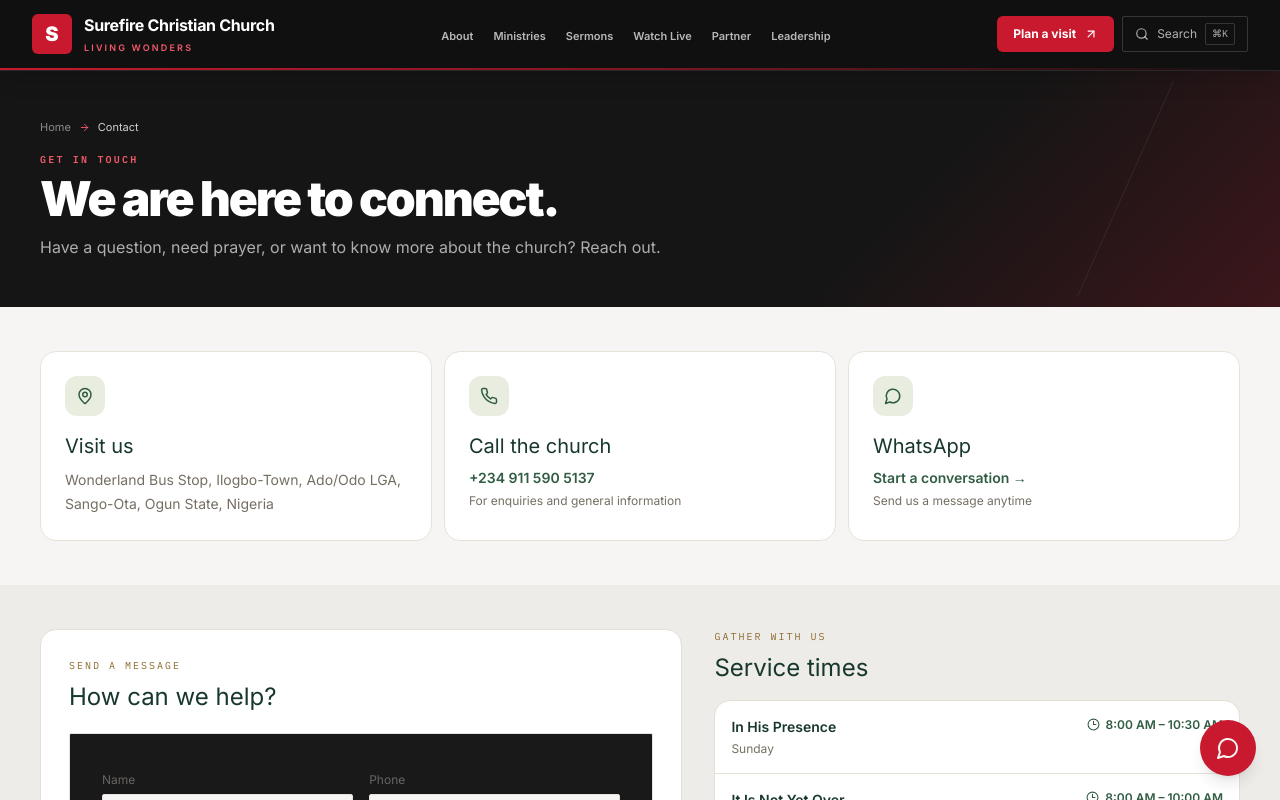
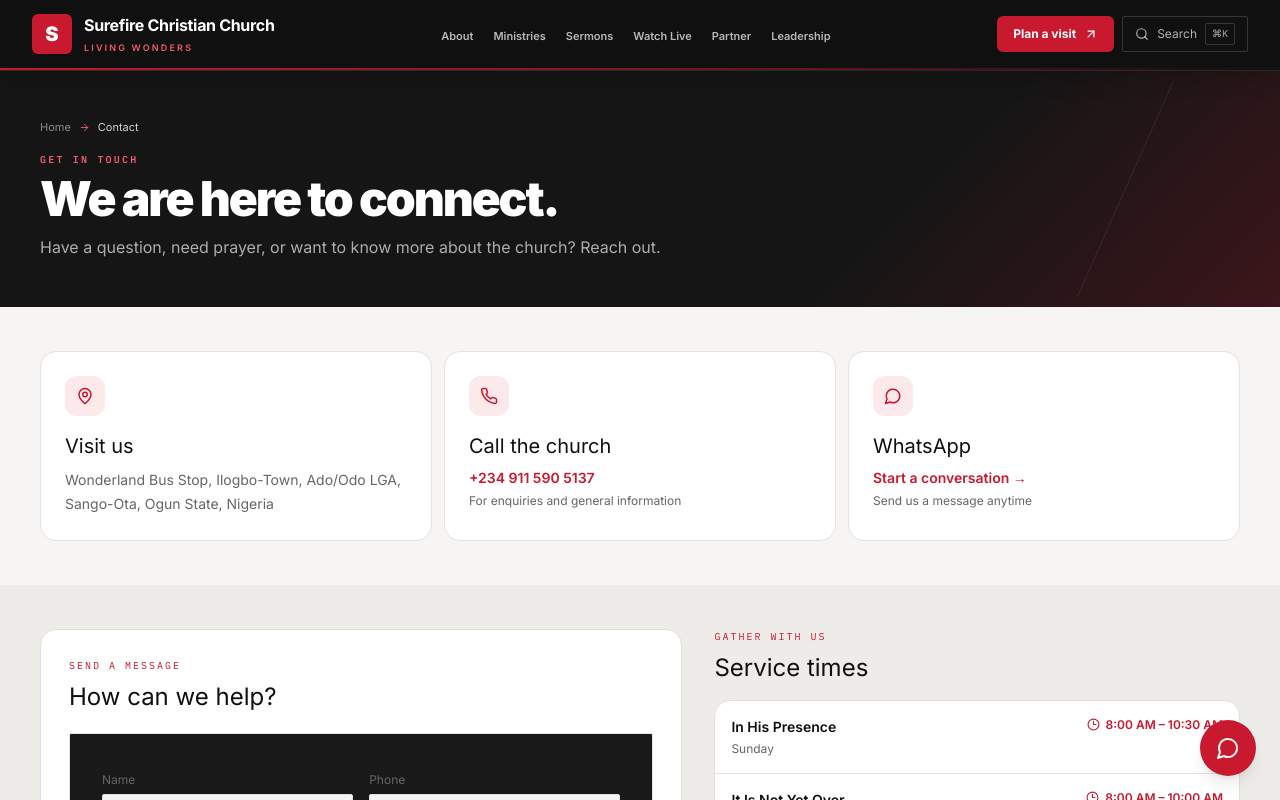
Before and after one commit to taiwoatlas/surefire-next, a Next.js app: page /contact in a window 1280 px wide. Shown: the top 800 px of the page. Built offline with nearby package versions, Linux system fonts and the light colour scheme; no server answers.

Commit message:
Align page styling with the black-and-red corporate design

```diff
--- a/app/contact/page.tsx
+++ b/app/contact/page.tsx
@@ -18,22 +18,22 @@ export default function ContactPage() {
 
       <Section tone="paper">
         <div className="grid gap-3 md:grid-cols-3">
-          <article className="rounded-2xl border border-[#e6e2d8] bg-white p-5 sm:p-6">
-            <span className="grid size-10 place-items-center rounded-xl bg-[#e9eddf] text-[#315d43]"><MapPin size={18} aria-hidden="true" /></span>
-            <h2 className="mt-4 font-display text-xl text-[#18382b]">Visit us</h2>
-            <p className="mt-2 text-sm leading-6 text-[#756f63]">{church.address}</p>
+          <article className="rounded-2xl border border-[#e4e1df] bg-white p-5 sm:p-6">
+            <span className="grid size-10 place-items-center rounded-xl bg-[#fbe9ec] text-[#c8192e]"><MapPin size={18} aria-hidden="true" /></span>
+            <h2 className="mt-4 font-display text-xl text-[#101010]">Visit us</h2>
+            <p className="mt-2 text-sm leading-6 text-[#686563]">{church.address}</p>
           </article>
-          <article className="rounded-2xl border border-[#e6e2d8] bg-white p-5 sm:p-6">
-            <span className="grid size-10 place-items-center rounded-xl bg-[#e9eddf] text-[#315d43]"><Phone size={18} aria-hidden="true" /></span>
-            <h2 className="mt-4 font-display text-xl text-[#18382b]">Call the church</h2>
-            <a href={`tel:${church.phone.church.replace(/\s/g, "")}`} className="mt-2 inline-block text-sm font-semibold text-[#315d43]">{church.phone.church}</a>
-            <p className="mt-1 text-xs text-[#756f63]">For enquiries and general information</p>
+          <article className="rounded-2xl border border-[#e4e1df] bg-white p-5 sm:p-6">
+            <span className="grid size-10 place-items-center rounded-xl bg-[#fbe9ec] text-[#c8192e]"><Phone size={18} aria-hidden="true" /></span>
+            <h2 className="mt-4 font-display text-xl text-[#101010]">Call the church</h2>
+            <a href={`tel:${church.phone.church.replace(/\s/g, "")}`} className="mt-2 inline-block text-sm font-semibold text-[#c8192e]">{church.phone.church}</a>
+            <p className="mt-1 text-xs text-[#686563]">For enquiries and general information</p>
           </article>
-          <article className="rounded-2xl border border-[#e6e2d8] bg-white p-5 sm:p-6">
-            <span className="grid size-10 place-items-center rounded-xl bg-[#e9eddf] text-[#315d43]"><MessageCircle size={18} aria-hidden="true" /></span>
-            <h2 className="mt-4 font-display text-xl text-[#18382b]">WhatsApp</h2>
-            <a href={`https://wa.me/${church.whatsapp.church}`} target="_blank" rel="noopener noreferrer" className="mt-2 inline-block text-sm font-semibold text-[#315d43]">Start a conversation →</a>
-            <p className="mt-1 text-xs text-[#756f63]">Send us a message anytime</p>
+          <article className="rounded-2xl border border-[#e4e1df] bg-white p-5 sm:p-6">
+            <span className="grid size-10 place-items-center rounded-xl bg-[#fbe9ec] text-[#c8192e]"><MessageCircle size={18} aria-hidden="true" /></span>
+            <h2 className="mt-4 font-display text-xl text-[#101010]">WhatsApp</h2>
+            <a href={`https://wa.me/${church.whatsapp.church}`} target="_blank" rel="noopener noreferrer" className="mt-2 inline-block text-sm font-semibold text-[#c8192e]">Start a conversation →</a>
+            <p className="mt-1 text-xs text-[#686563]">Send us a message anytime</p>
           </article>
         </div>
       </Section>
@@ -41,23 +41,23 @@ export default function ContactPage() {
       <Section tone="stone">
         <div className="grid gap-8 md:grid-cols-[1.1fr_.9fr] md:items-start">
           <div className="rounded-2xl border border-[#e2dfd5] bg-white p-5 sm:p-7">
-            <p className="font-mono text-[10px] uppercase tracking-[.2em] text-[#8b6b2c]">Send a message</p>
-            <h2 className="mt-2 font-display text-2xl text-[#18382b]">How can we help?</h2>
+            <p className="font-mono text-[10px] uppercase tracking-[.2em] text-[#c8192e]">Send a message</p>
+            <h2 className="mt-2 font-display text-2xl text-[#101010]">How can we help?</h2>
             <div className="mt-5"><ContactForm /></div>
           </div>
           <div>
-            <p className="font-mono text-[10px] uppercase tracking-[.2em] text-[#8b6b2c]">Gather with us</p>
-            <h2 className="mt-2 font-display text-2xl text-[#18382b]">Service times</h2>
+            <p className="font-mono text-[10px] uppercase tracking-[.2em] text-[#c8192e]">Gather with us</p>
+            <h2 className="mt-2 font-display text-2xl text-[#101010]">Service times</h2>
             <div className="mt-4 overflow-hidden rounded-2xl border border-[#e2dfd5] bg-white">
-              {services.map((s) => <div key={s.key} className="flex items-start justify-between gap-4 border-b border-[#e6e2d8] p-4 last:border-0"><div><p className="text-sm font-semibold text-[#18382b]">{s.name}</p><p className="mt-1 text-xs text-[#756f63]">{s.day}</p></div><p className="flex shrink-0 items-center gap-1.5 text-xs font-semibold text-[#315d43]"><Clock3 size={13} aria-hidden="true" />{s.time}</p></div>)}
+              {services.map((s) => <div key={s.key} className="flex items-start justify-between gap-4 border-b border-[#e4e1df] p-4 last:border-0"><div><p className="text-sm font-semibold text-[#101010]">{s.name}</p><p className="mt-1 text-xs text-[#686563]">{s.day}</p></div><p className="flex shrink-0 items-center gap-1.5 text-xs font-semibold text-[#c8192e]"><Clock3 size={13} aria-hidden="true" />{s.time}</p></div>)}
             </div>
           </div>
         </div>
       </Section>
 
       <Section tone="paper">
-        <div className="flex flex-wrap items-end justify-between gap-4"><div><p className="font-mono text-[10px] uppercase tracking-[.2em] text-[#8b6b2c]">Location</p><h2 className="mt-2 font-display text-3xl text-[#18382b]">Find the church</h2></div><p className="max-w-md text-sm leading-6 text-[#756f63]">{church.address}</p></div>
-        <div className="mt-5 overflow-hidden rounded-2xl border border-[#e6e2d8]"><ChurchLocator /></div>
+        <div className="flex flex-wrap items-end justify-between gap-4"><div><p className="font-mono text-[10px] uppercase tracking-[.2em] text-[#c8192e]">Location</p><h2 className="mt-2 font-display text-3xl text-[#101010]">Find the church</h2></div><p className="max-w-md text-sm leading-6 text-[#686563]">{church.address}</p></div>
+        <div className="mt-5 overflow-hidden rounded-2xl border border-[#e4e1df]"><ChurchLocator /></div>
       </Section>
     </>
   );
```
